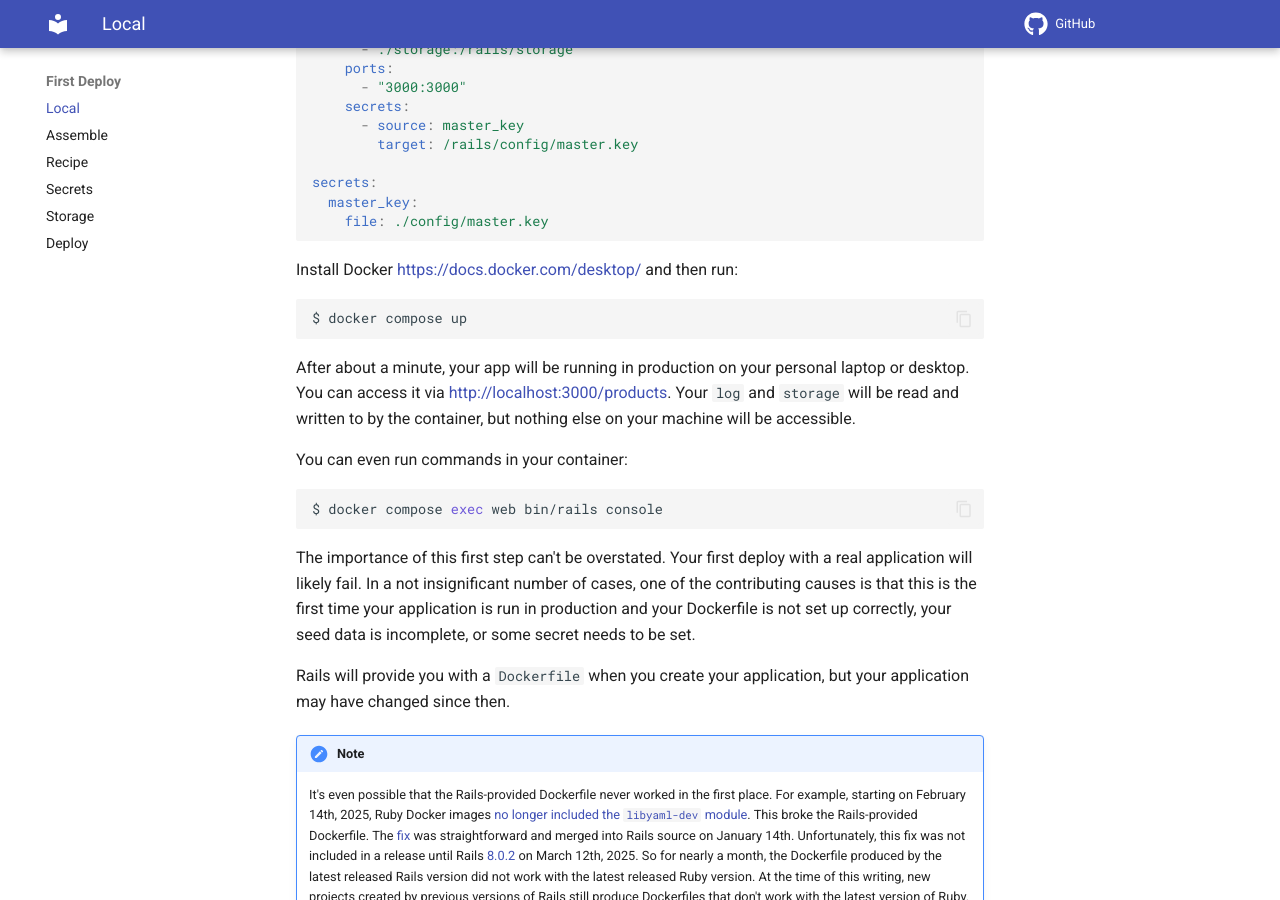
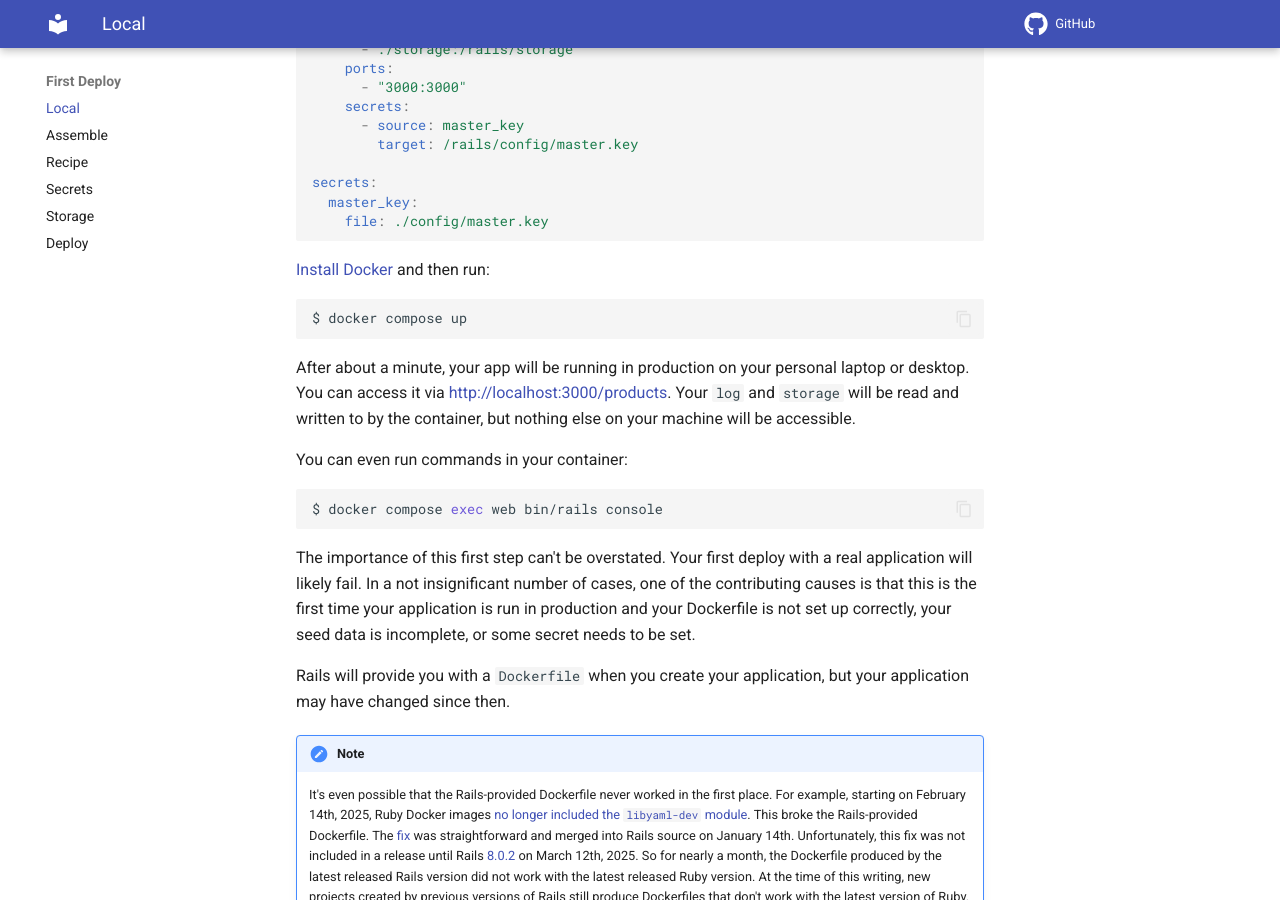
Before and after one commit to rubys/kamal-in-production, an MkDocs documentation site: the page built from docs/Local.md, in a window 1280 px wide and 900 px high, scrolled down 800 px. Built offline with MkDocs 1.6.1 and Material for MkDocs 9.7.7, drawn with Linux system fonts in a browser that asks for light colours; comment, search, counter and statistics services are not loaded; some of the changed lines change nothing that is shown.

Commit message:
another footnote=>hyperlink

````diff
--- a/docs/Local.md
+++ b/docs/Local.md
@@ -40,8 +40,7 @@ secrets:
     file: ./config/master.key
 ```
 
-Install Docker
-[https://docs.docker.com/desktop/](https://docs.docker.com/desktop/)
+[Install Docker](https://docs.docker.com/desktop/)
 and then run:
 
 ```sh
````
